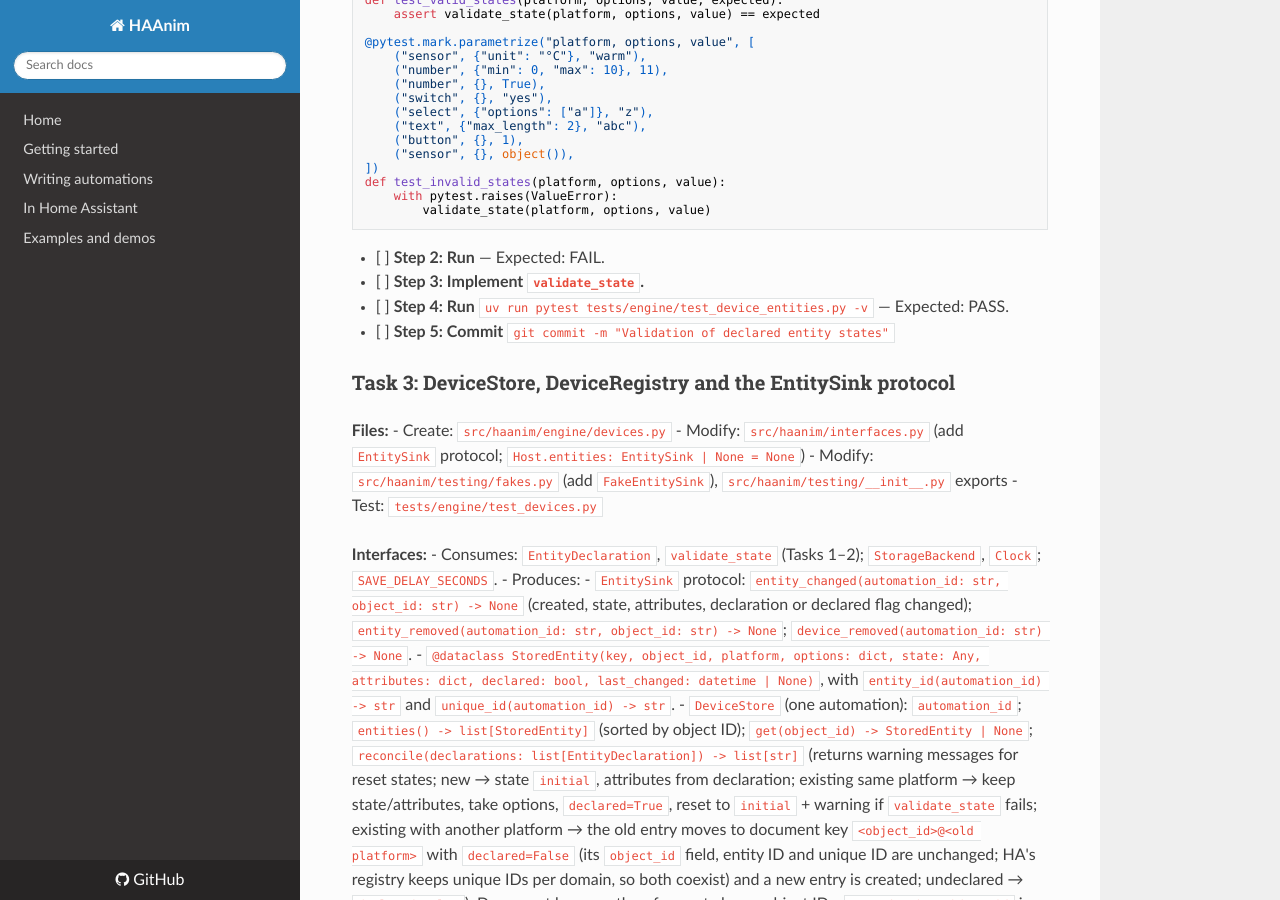
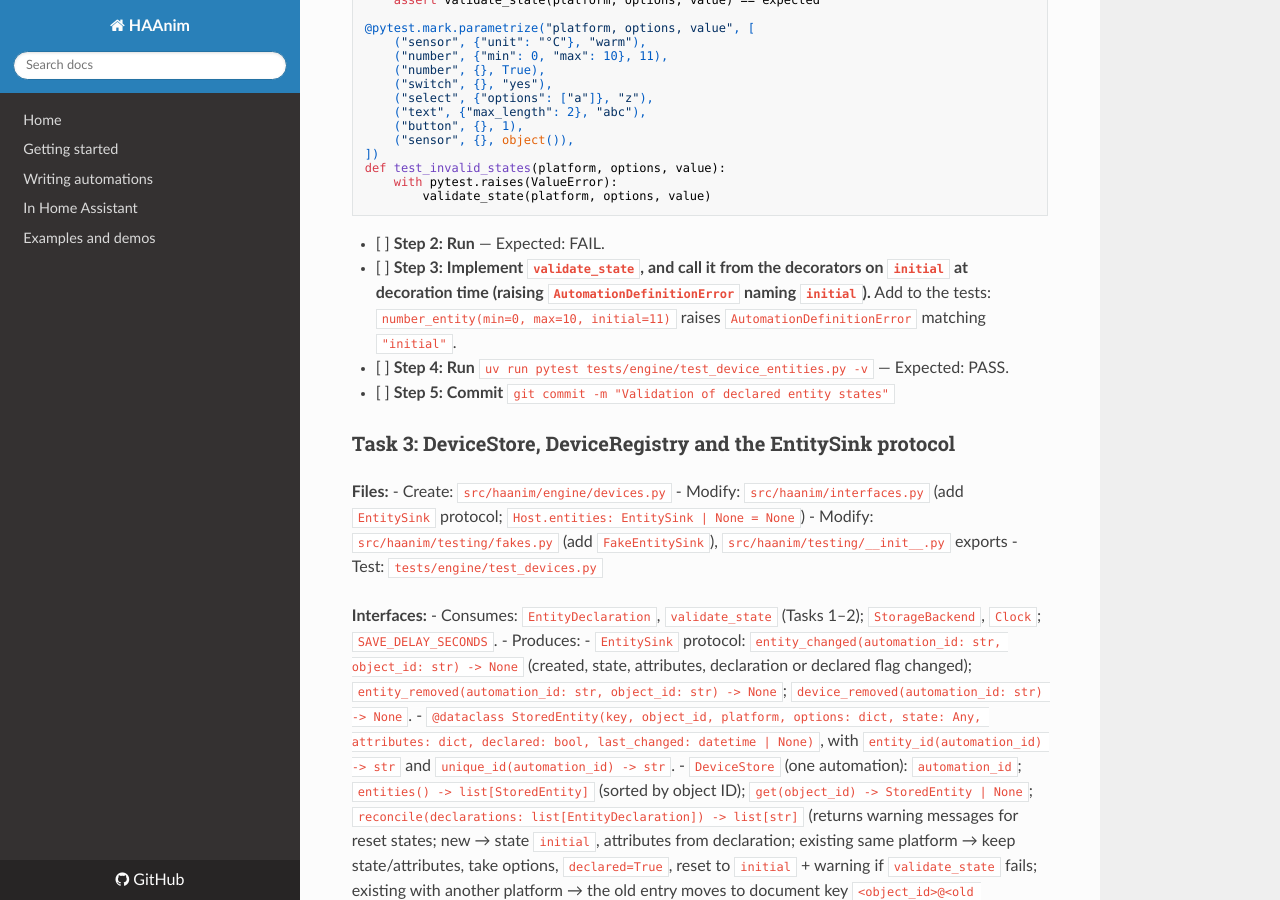
Before and after one commit to valsr/haanim, an MkDocs documentation site: the page built from docs/superpowers/plans/2026-11-09-automation-devices.md, in a window 1280 px wide and 900 px high, scrolled down 3709 px. Built offline with MkDocs 1.6.1, drawn with Linux system fonts in a browser that asks for light colours; nearby versions of some CDN libraries; some of the changed text lies outside the part shown.

Commit message:
Plan: initial validation belongs to Task 2
Co-Authored-By: Claude Opus 5.5 <noreply@anthropic.com>

````diff
--- a/docs/superpowers/plans/2026-11-09-automation-devices.md
+++ b/docs/superpowers/plans/2026-11-09-automation-devices.md
@@ -47,7 +47,7 @@
   - `ENTITY_ATTRIBUTE = "_haanim_entity"`; `get_declaration(cls) -> EntityDeclaration | None`.
   - Decorator factories `sensor_entity`, `binary_sensor_entity`, `switch_entity`, `number_entity`, `select_entity`, `button_entity`, `text_entity`, each `(**options) -> Callable[[type], type]`; also usable bare (`@sensor_entity` without parentheses).
   - `DECORATORS: dict[str, Callable]` by import name, for Task 4.
-- Validation (raises `AutomationDefinitionError` with the class name): target not a class; unknown option for the platform; `device_class` not in HA's list for the platform (keep a frozenset per platform in this file — the engine cannot import HA; copy from HA's `SensorDeviceClass`, `BinarySensorDeviceClass`, `SwitchDeviceClass`, `NumberDeviceClass`, `ButtonDeviceClass`); `state_class` not in `measurement`, `total`, `total_increasing`; `min > max`; `step <= 0`; `select` without non-empty `options` list of strings; `number.mode` not in `auto`, `box`, `slider`; `text.mode` not in `text`, `password`; invalid `pattern` regex; `initial` failing `validate_state` (Task 2) — call it at decoration time; `initial` on a `button`.
+- Validation (raises `AutomationDefinitionError` with the class name): target not a class; unknown option for the platform; `device_class` not in HA's list for the platform (keep a frozenset per platform in this file — the engine cannot import HA; copy from HA's `SensorDeviceClass`, `BinarySensorDeviceClass`, `SwitchDeviceClass`, `NumberDeviceClass`, `ButtonDeviceClass`); `state_class` not in `measurement`, `total`, `total_increasing`; `min > max`; `step <= 0`; `select` without non-empty `options` list of strings; `number.mode` not in `auto`, `box`, `slider`; `text.mode` not in `text`, `password`; invalid `pattern` regex; `initial` on a `button`. (The check that `initial` passes `validate_state` is added in Task 2.)
 
 - [ ] **Step 1: Write failing tests**
 
@@ -138,7 +137,7 @@ def test_invalid_states(platform, options, value):
 ```
 
 - [ ] **Step 2: Run** — Expected: FAIL.
-- [ ] **Step 3: Implement `validate_state`.**
+- [ ] **Step 3: Implement `validate_state`, and call it from the decorators on `initial` at decoration time (raising `AutomationDefinitionError` naming `initial`).** Add to the tests: `number_entity(min=0, max=10, initial=11)` raises `AutomationDefinitionError` matching `"initial"`.
 - [ ] **Step 4: Run** `uv run pytest tests/engine/test_device_entities.py -v` — Expected: PASS.
 - [ ] **Step 5: Commit** `git commit -m "Validation of declared entity states"`
 
````
Also changed, not shown: other parts of docs/superpowers/plans/2026-11-09-automation-devices.md (+0 -1 lines).
